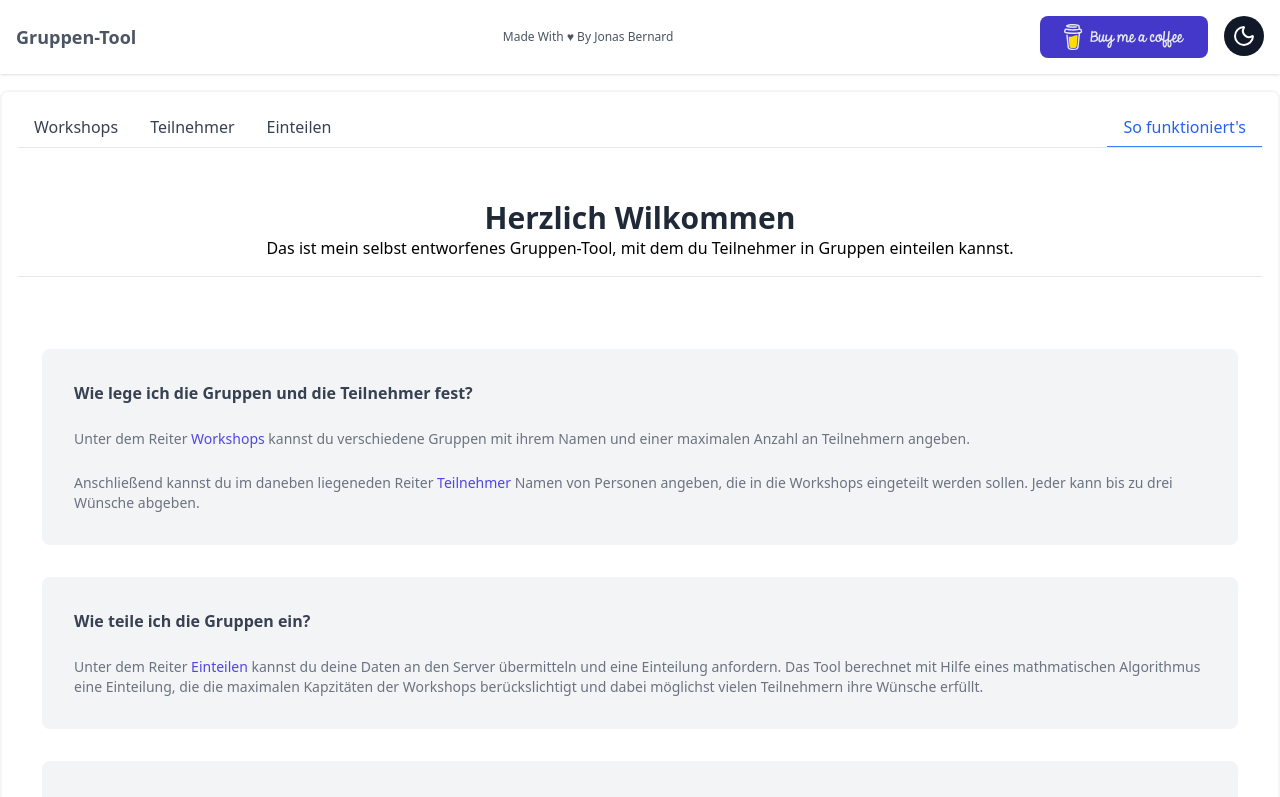
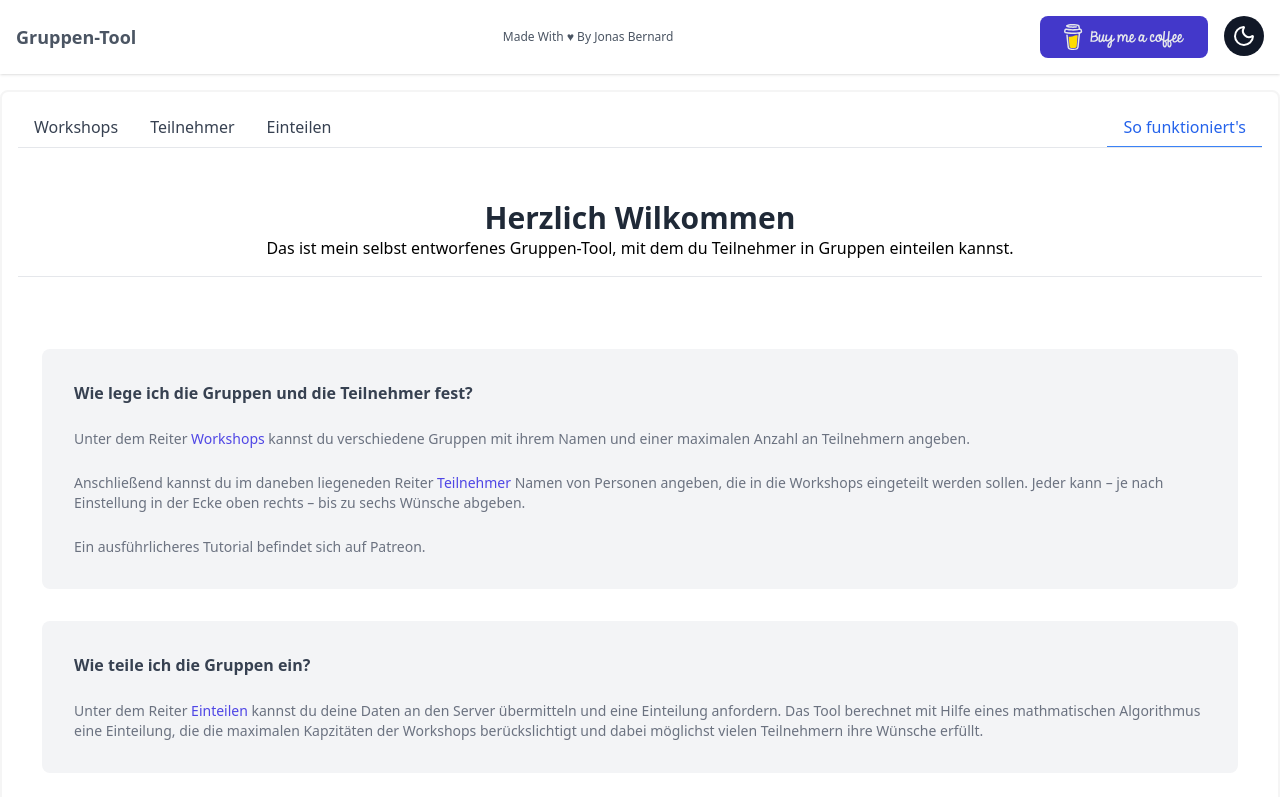
Before and after one commit to JonasBernard/datto, a React (Create React App) app in the folder workshops-frontend/: page / in a window 1280 px wide. Shown: the top 797 px of the page. Built offline with nearby package versions, Linux system fonts and the light colour scheme; no server answers.

Commit message:
Tutorial on Start Page

```diff
--- a/workshops-frontend/src/Welcomepage.jsx
+++ b/workshops-frontend/src/Welcomepage.jsx
@@ -35,8 +35,12 @@ export default function WelcomePage(props) {
                 Teilnehmer
               </button>{" "}
               Namen von Personen angeben, die in die Workshops eingeteilt
-              werden sollen. Jeder kann bis zu drei Wünsche
+              werden sollen. Jeder kann – je nach Einstellung in der Ecke oben rechts – bis zu sechs Wünsche
               abgeben.
+            </p>
+
+            <p className="mt-6 text-sm text-gray-500 dark:text-gray-300">
+              Ein ausführlicheres Tutorial befindet sich <a href="https://www.patreon.com/posts/willkommen-das-113754704?utm_medium=clipboard_copy&utm_source=copyLink&utm_campaign=postshare_creator&utm_content=join_link">auf Patreon.</a>
             </p>
           </div>
 
```
